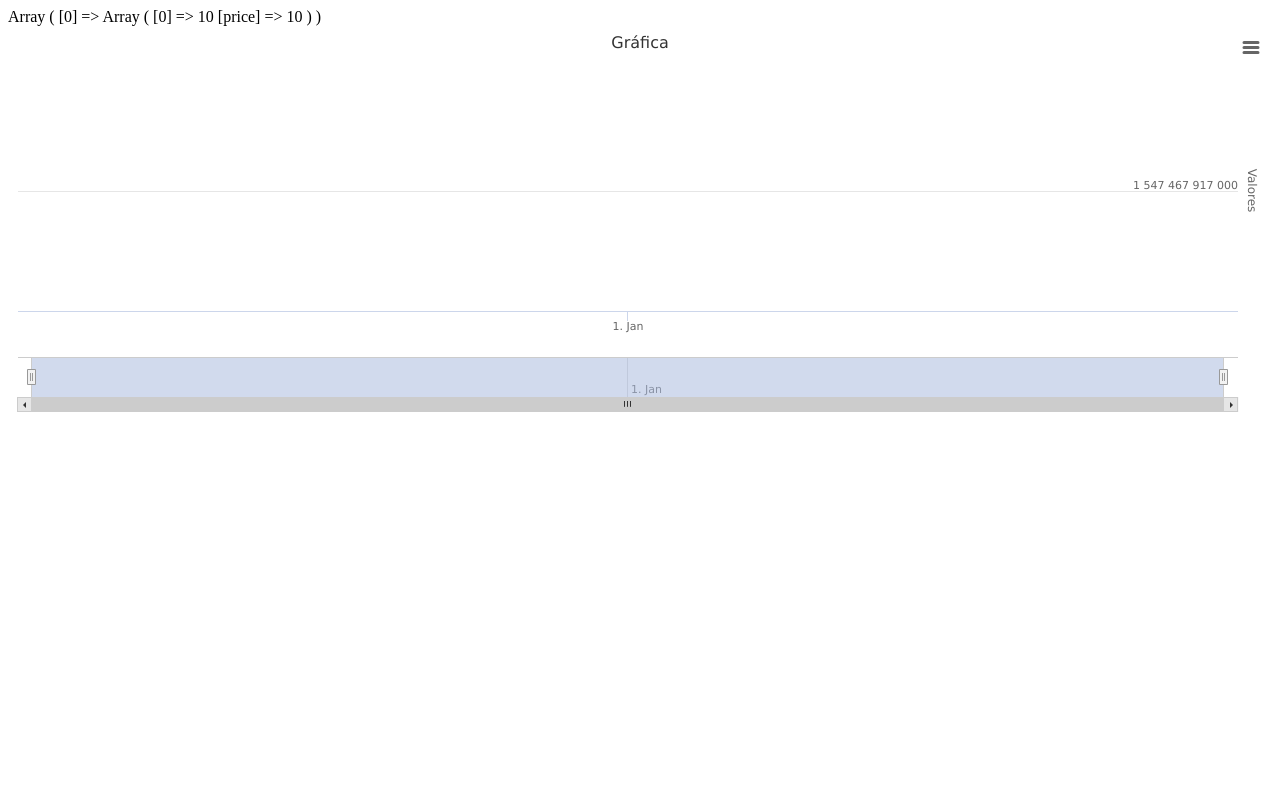
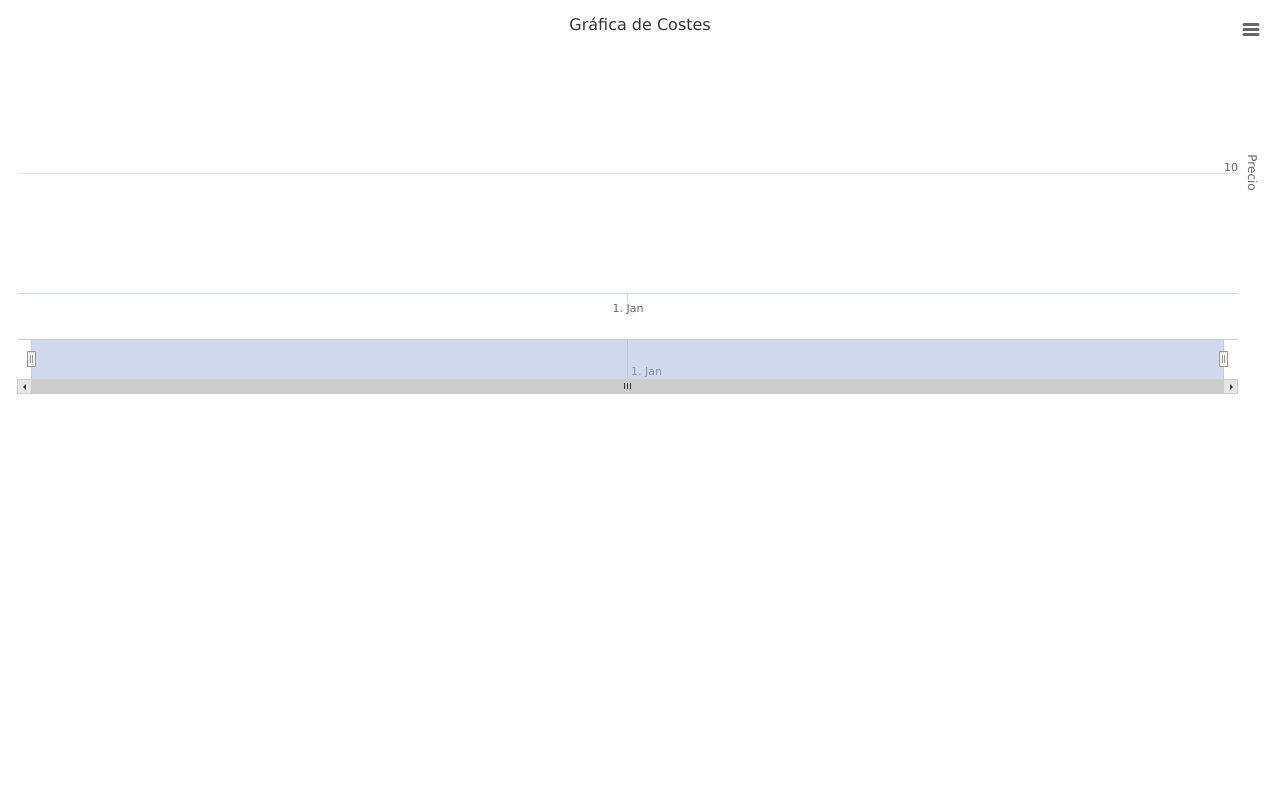
Before and after one commit to ot6420/AOMSubscriptionManager, a PHP site: page /graficaCoste.php in a window 1280 px wide. Run offline with PHP 8.4, Linux system fonts and the light colour scheme; tables that the repository leaves empty or names only in its code hold one stand-in row (values such as "Sample post"); data that the repository does not hold is empty.

Commit message:
GRAFICA COSTES

```diff
--- a/graficaCoste.php
+++ b/graficaCoste.php
@@ -12,19 +12,19 @@ $rand = new RandomTable();
 
 //obtenemos toda la información de la tabla random
 $rawdata = $rand->getAllInfo();
-print_r($rawdata);
+
 //nos creamos dos arrays para almacenar el tiempo y el valor numérico
 $valoresArray;
 $timeArray;
 //en un bucle for obtenemos en cada iteración el valor númerico y
 //el TIMESTAMP del tiempo y lo almacenamos en los arrays
 for($i = 0 ;$i<count($rawdata);$i++){
-    $valoresArray[$i]= $rawdata[$i][1];
+$valoresArray[$i]= $rawdata[$i][1];
     //OBTENEMOS EL TIMESTAMP
-    $time= $rawdata[$i][2];
-    $date = new DateTime($time);
+//    $time= $rawdata[$i][2];
+//    $date = new DateTime($time);
     //ALMACENAMOS EL TIMESTAMP EN EL ARRAY
-    $timeArray[$i] = $date->getTimestamp()*1000;
+    $timeArray[$i] = $rawdata[$i][0];;
 }
 
 ?>
@@ -46,10 +46,10 @@ chartCPU = new Highcharts.StockChart({
         enabled: false
     },
     title: {
-        text: 'Gráfica'
+        text: 'Gráfica de Costes'
     },
     xAxis: {
-        type: 'datetime'
+        categories:['<?=implode("','",$timeArray)?>']
         //tickPixelInterval: 150,
         //maxZoom: 20 * 1000
     },
@@ -57,19 +57,19 @@ chartCPU = new Highcharts.StockChart({
         minPadding: 0.2,
         maxPadding: 0.2,
         title: {
-            text: 'Valores',
+            text: 'Precio',
             margin: 10
         }
     },
     series: [{
-        name: 'valor',
+        name: 'Precio',
         data: (function() {
                 // generate an array of random data
                 var data = [];
                 <?php
                     for($i = 0 ;$i<count($rawdata);$i++){
                 ?>
-                data.push([<?php echo $timeArray[$i];?>,<?php echo $valoresArray[$i];?>]);
+                data.push(['<?php echo $timeArray[$i];?>',<?php echo $valoresArray[$i];?>]);
                 <?php } ?>
                 return data;
             })()
--- a/randomClass.php
+++ b/randomClass.php
@@ -71,7 +71,7 @@ class RandomTable{
     }
     function getAllInfo(){
         //Creamos la consulta
-        $sql = "Select price from Subscription where userID=1;";
+        $sql = "Select subscriptionName,price from Subscription where userID=1;";
         //obtenemos el array con toda la información
         return $this->getArraySQL($sql);
     }
```
